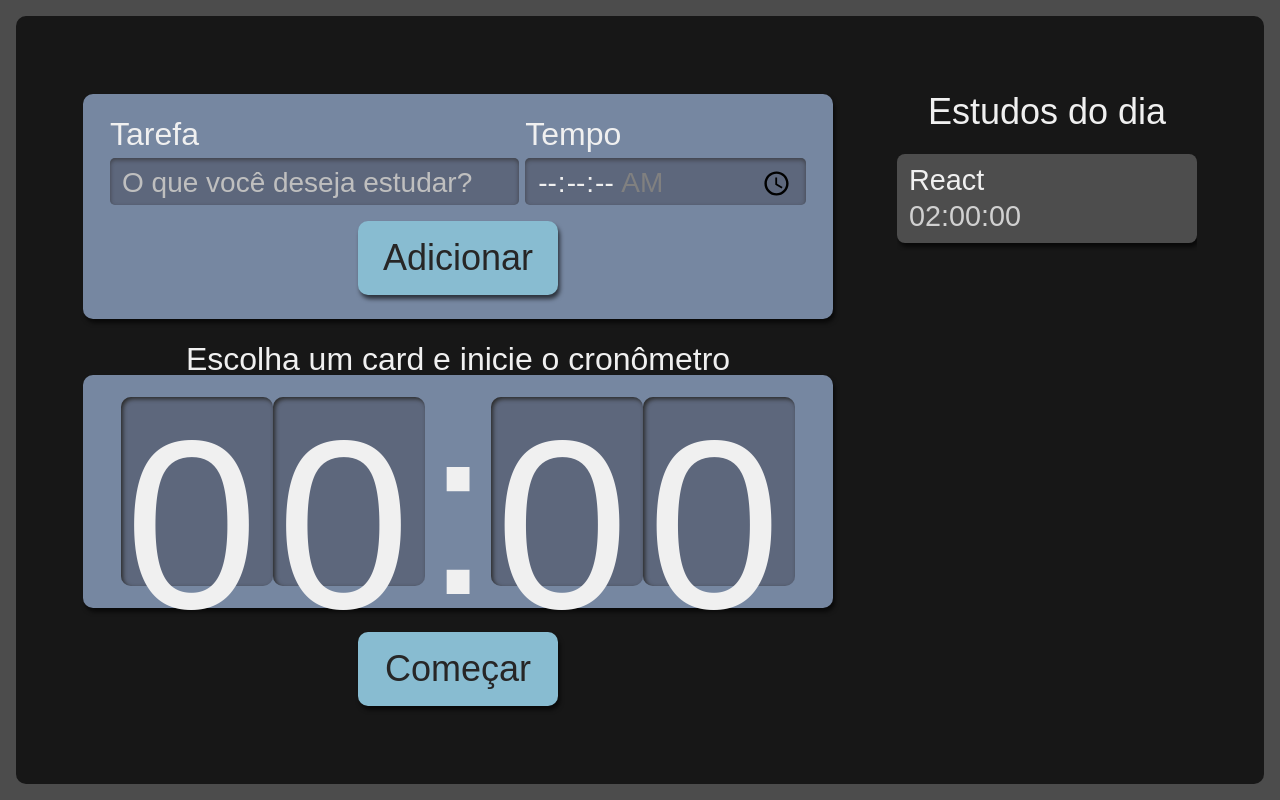
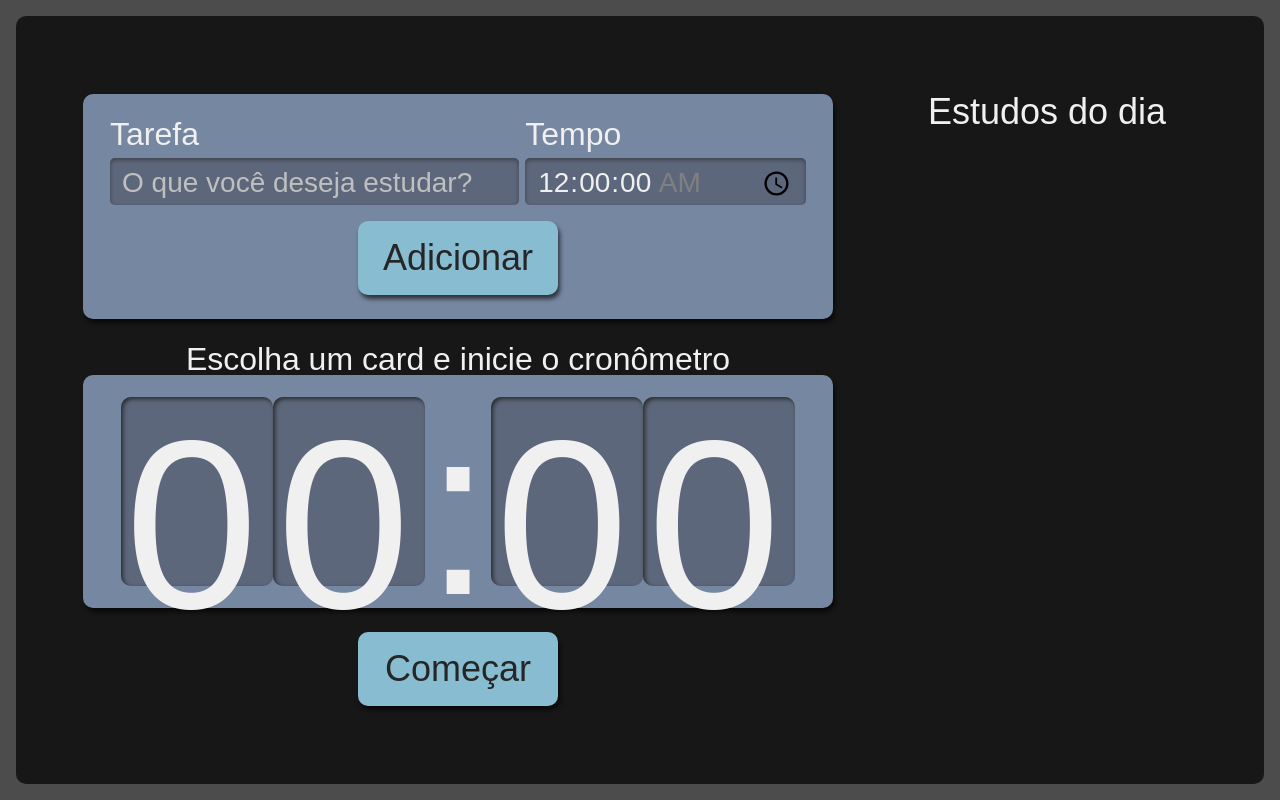
Before and after one commit to prince-neres/task-counter, a React (Create React App) app: page / in a window 1280 px wide. Built offline with nearby package versions, Linux system fonts and the light colour scheme.

Commit message:
Add states tasks and feature add task

```diff
--- a/src/components/Button/index.tsx
+++ b/src/components/Button/index.tsx
@@ -1,12 +1,15 @@
 import style from "./Button.module.scss";
 
 type props = {
+  type?: 'submit' | 'reset' | 'button' | undefined,
   title: string;
 };
 
-export default function Button ({title}: props) {
+export default function Button ({type, title}: props) {
   return (
-    <button className={style.button}>
+    <button
+      type={type}
+      className={style.button}>
       {title}
     </button>
   )
--- a/src/components/Form/index.tsx
+++ b/src/components/Form/index.tsx
@@ -1,32 +1,44 @@
+import { useState } from 'react'
 import Button from "../Button";
 import style from "./Form.module.scss";
+import { iTask } from '../../types/tasks';
 
-export default function Form () {
+export default function Form ({setTasks}: {setTasks: React.Dispatch<React.SetStateAction<iTask[]>>}) {
+  const [task, setTask] = useState({
+    name: "",
+    time: "00:00:00"
+  })
+
+  const saveTask = (event: React.FormEvent) => {
+    event.preventDefault();
+    setTasks(tasks => [...tasks, task])
+  }
+
   return (
-    <form className={style.newTask}>
+    <form className={style.newTask} onSubmit={saveTask} >
       <div className={style.inputContainer}>
-        <label
-          htmlFor="task"
-        >
+        <label htmlFor="task">
           Tarefa
         </label>
         <input
           name="task"
           id="task"
+          value={task.name}
+          onChange={event => setTask({...task, name: event.target.value})}
           placeholder="O que você deseja estudar?"
           type="text"
         />
       </div>
       <div className={style.inputContainer}>
-        <label
-          htmlFor="time"
-        >
+        <label htmlFor="time">
           Tempo
         </label>
         <input
           type="time"
           step="1"
           name="time"
+          value={task.time}
+          onChange={event => setTask({...task, time: event.target.value})}
           id="time"
           min="00:00:00"
           max="01:30:00"
@@ -34,6 +46,7 @@ export default function Form () {
         />
       </div>
       <Button
+        type="submit"
         title="Adicionar"
       />
     </form>
--- a/src/components/List/index.tsx
+++ b/src/components/List/index.tsx
@@ -1,15 +1,8 @@
 import Item from "../Item"
 import style from "./List.module.scss"
+import { iTask } from '../../types/tasks';
 
-export default function List () {
-
-  const tasks = [
-    {
-      name: "React",
-      time: "02:00:00"
-    }
-  ]
-
+export default function List ({tasks}: {tasks: iTask[]}) {
   return (
     <aside className={style.listTasks}>
       <h2>
--- a/src/pages/App.tsx
+++ b/src/pages/App.tsx
@@ -1,13 +1,17 @@
+import { useState } from 'react'
 import Cron from "../components/Cron";
 import Form from "../components/Form";
 import List from "../components/List";
+import { iTask } from '../types/tasks';
 import style from "./App.module.scss";
 
 function App() {
+  const [tasks, setTasks] = useState<iTask[]>([]);
+
   return (
     <div className={style.App}>
-      <Form />
-      <List />
+      <Form setTasks={setTasks} />
+      <List tasks={tasks} />
       <Cron />
     </div>
   );
--- /dev/null
+++ b/src/types/tasks.tsx
@@ -0,0 +1,4 @@
+export interface iTask {
+  name: string,
+  time: string
+}
```
